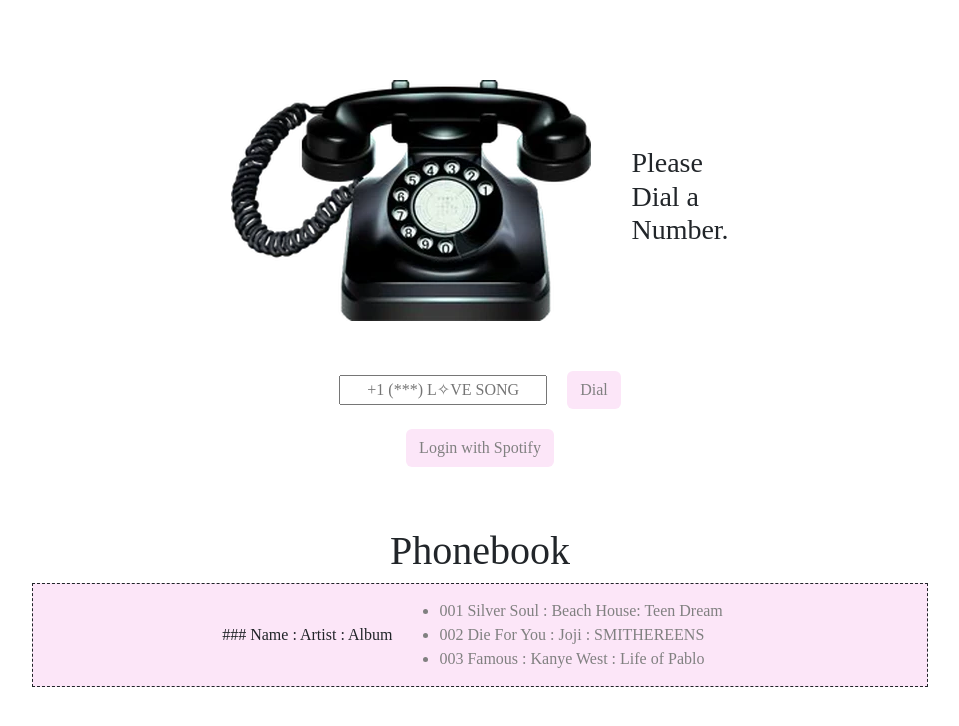
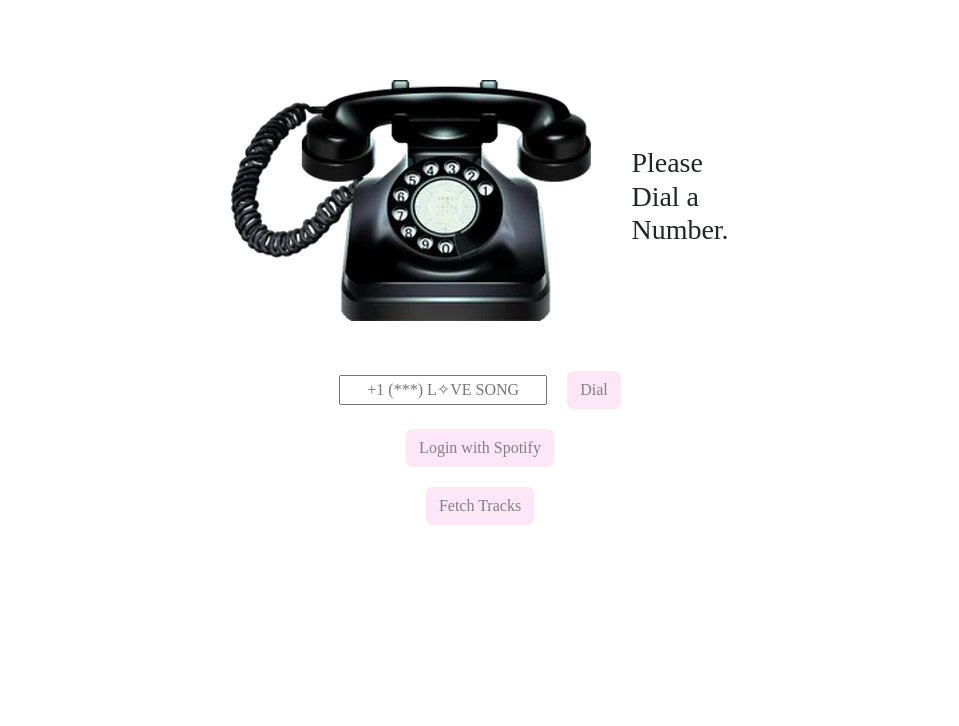
Before and after one commit to ashlxyzhang/ashs_wrld, a React (Vite) app: page / in a window 1280 px wide. Shown: the top 726 px of the page, without its empty margins (160-1119 px from the left). Built offline with nearby package versions, Linux system fonts and the light colour scheme.

Commit message:
completed getting top tracks

```diff
--- a/src/App.tsx
+++ b/src/App.tsx
@@ -4,7 +4,7 @@
 
 import Phone from "./components/Phonebook/Phone";
 import Login from "./components/Phonebook/Login";
-import Phonebook from "./components/Phonebook/Phonebook";
+import GetTracks from "./components/Phonebook/GetTracks";
 
 const App = () => {
   const italyImages = GetItalyImages();
@@ -15,7 +15,7 @@
       {/* <ItalyGrid images={italyImages} captions={italyCaps} /> */}
       <Phone image="/Phonebook/rotary_phone.webp" />
       <Login />
-      <Phonebook />
+      <GetTracks.GetTracks />
     </>
   );
 };
--- a/src/components/Phonebook/GetToken.tsx
+++ b/src/components/Phonebook/GetToken.tsx
@@ -39,9 +39,7 @@
           .then((data) => {
             setToken(data.access_token);
           })
-          .catch((error) => {
-            console.error("Error changing auth code for access token:", error);
-          });
+          .catch((error) => {});
       }
     }
 
--- a/src/components/Phonebook/GetTracks.tsx
+++ b/src/components/Phonebook/GetTracks.tsx
@@ -1,10 +1,17 @@
+import React, { useState } from "react";
+import Phonebook from "./Phonebook";
+
 let token: string = "";
 
 const setToken = (newToken: string) => {
   token = `Bearer ${newToken}`;
 };
 
+const GetTracks = () => {
+  const [tracks, setTracks] = useState(null);
+
   async function fetchWebAPI(endpoint: string, method: string) {
+    try {
       const res = await fetch(`https://api.spotify.com/${endpoint}`, {
         headers: {
           Authorization: token,
@@ -12,14 +19,39 @@
         method,
       });
       return res.json();
+    } catch (error) {}
   }
 
-async function getTopTracks() {
+  async function fetchTracks() {
     const res = await fetchWebAPI(
-    "v1/me/top/tracks?time_range=short_term&limit=5",
+      "v1/me/top/tracks?time_range=short_term&limit=30",
       "GET"
     );
-  return res.items;
+    setTracks(res.items);
+
+    console.log(tracks);
   }
 
-export default { getTopTracks, setToken };
+  return (
+    <>
+      {tracks === null && (
+        <div className="container d-flex justify-content-center align-items-center">
+          <button
+            className="btn"
+            style={{
+              marginTop: 20,
+              backgroundColor: "#fce6f8",
+              color: "grey",
+            }}
+            onClick={() => fetchTracks()}
+          >
+            Fetch Tracks
+          </button>
+        </div>
+      )}
+      {tracks !== null && <Phonebook tracks={tracks} />}
+    </>
+  );
+};
+
+export default { GetTracks, setToken };
--- a/src/components/Phonebook/Login.tsx
+++ b/src/components/Phonebook/Login.tsx
@@ -1,5 +1,4 @@
 import GetToken from "./GetToken.js";
-import React from "react";
 import controller from "./GetTracks.tsx";
 
 function Login() {
@@ -25,7 +24,6 @@
   );
 
   const token = GetToken(id, secret, redir);
-  console.log(token);
   controller.setToken(token);
 
   return <>{token === "" ? loginBtn : null}</>;
--- a/src/components/Phonebook/Phone.tsx
+++ b/src/components/Phonebook/Phone.tsx
@@ -8,7 +8,6 @@
 function Phone({ image }: Props) {
   const [clickedDigit, setClickedDigit] = useState<number>();
   const [phoneNumber, setPhoneNumber] = useState("");
-  const [tracks, setTracks] = useState();
 
   const getDigits = (event: React.MouseEvent<HTMLImageElement>) => {
     const imgEle = event.target as HTMLImageElement;
@@ -37,11 +36,6 @@
     if (x > 187 && x < 203 && y > 159 && y < 171) return 9;
     if (x > 207 && x < 224 && y > 163 && y < 175) return 0;
     return -1;
-  };
-
-  const getTracks = async () => {
-    setTracks(await controller.getTopTracks());
-    console.log(tracks);
   };
 
   const handleInputChange = (event: React.ChangeEvent<HTMLInputElement>) => {
@@ -75,7 +69,7 @@
         <button
           className="btn"
           style={{ marginLeft: 20, backgroundColor: "#fce6f8", color: "grey" }}
-          onClick={getTracks}
+          // onClick={}
         >
           Dial
         </button>
--- a/src/components/Phonebook/Phonebook.tsx
+++ b/src/components/Phonebook/Phonebook.tsx
@@ -1,33 +1,60 @@
 import React, { useState } from "react";
 import controller from "./GetTracks";
 
-const getStuff = () => {
-  return controller.getTopTracks();
-};
+interface Props {
+  tracks: any;
+}
 
-const Phonebook = () => {
+const Phonebook = ({ tracks }: Props) => {
+  console.log(tracks[0]);
+
   return (
     <>
       <div
         className="container d-flex justify-content-center align-items-center"
-        style={{ marginTop: 60 }}
+        style={{ marginTop: 30 }}
       >
         <h1>Phonebook</h1>
       </div>
       <div
         className="container d-flex justify-content-center align-items-center"
         style={{
-          width: "70vw",
+          width: "75vw",
           border: "1px dashed",
           backgroundColor: "#fce6f8",
         }}
       >
-        ### Name : Artist : Album
-        <ul style={{ color: "grey", margin: 15 }}>
-          <li>001 Silver Soul : Beach House: Teen Dream</li>
-          <li>002 Die For You : Joji : SMITHEREENS</li>
-          <li>003 Famous : Kanye West : Life of Pablo</li>
-        </ul>
+        <div style={{ color: "grey" }}>
+          Number
+          <br /> -------------
+          {tracks.map((track: any, index: number) => (
+            <li style={{ listStyle: "none" }}>
+              {(index + 1).toString().padStart(3, "0")}
+            </li>
+          ))}
+        </div>
+        <div style={{ color: "grey", margin: 15 }}>
+          Name
+          <br /> ---------------------------------------------------------
+          {tracks.map((track: any) => (
+            <li style={{ listStyle: "none" }}>{track.name}</li>
+          ))}
+        </div>
+        <div style={{ color: "grey", margin: 15 }}>
+          Artist
+          <br /> -------------------------------------
+          {tracks.map((track: any) => (
+            <li style={{ listStyle: "none" }}>{track.artists[0].name}</li>
+          ))}
+        </div>
+        <div style={{ color: "grey", margin: 15 }}>
+          Album
+          <br />{" "}
+          -----------------------------------------------------------------
+          {tracks.map((track: any) => (
+            <li style={{ listStyle: "none" }}>{track.album.name}</li>
+          ))}
+        </div>
       </div>
     </>
   );
```
Lines whose indentation alone changed are shown as unchanged.
